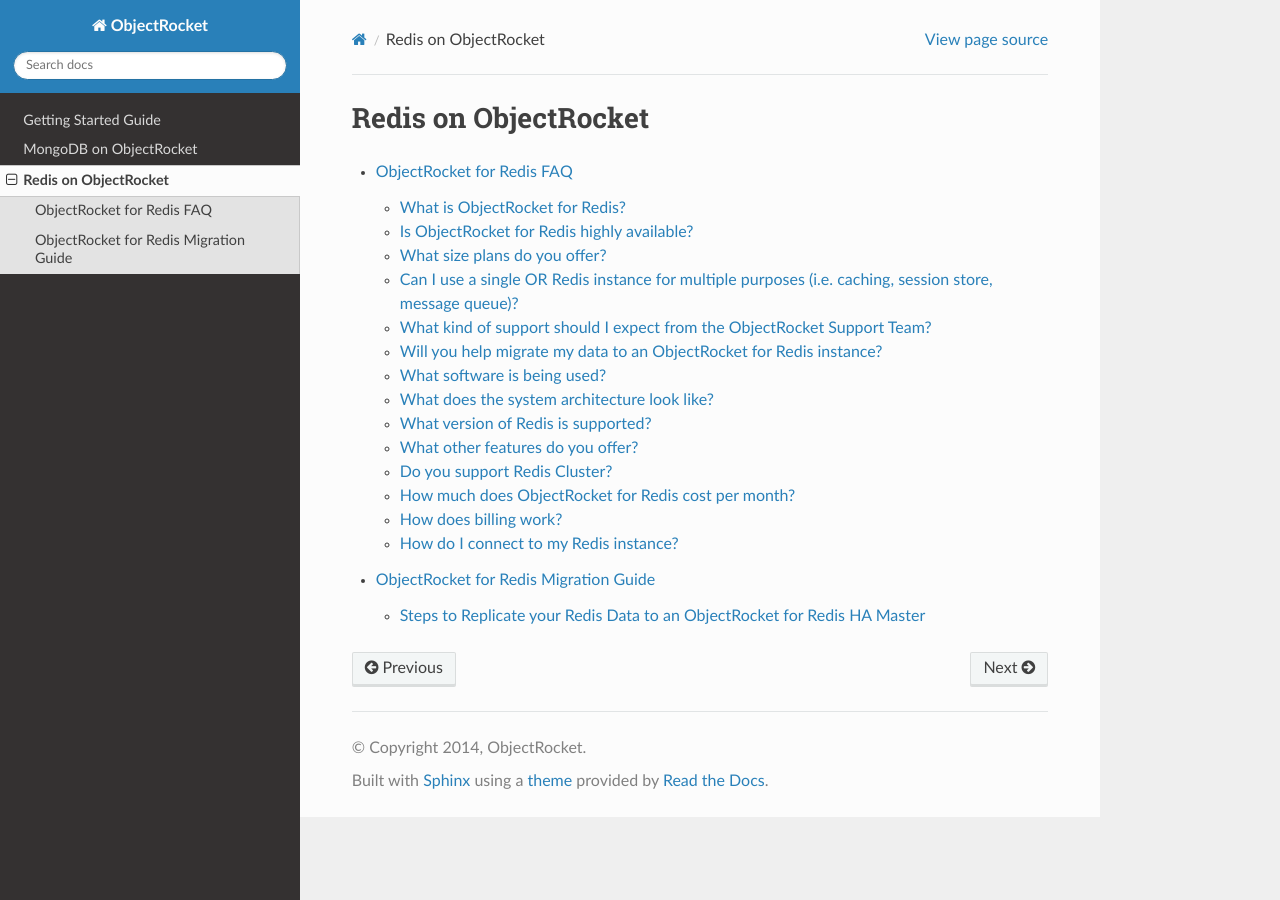
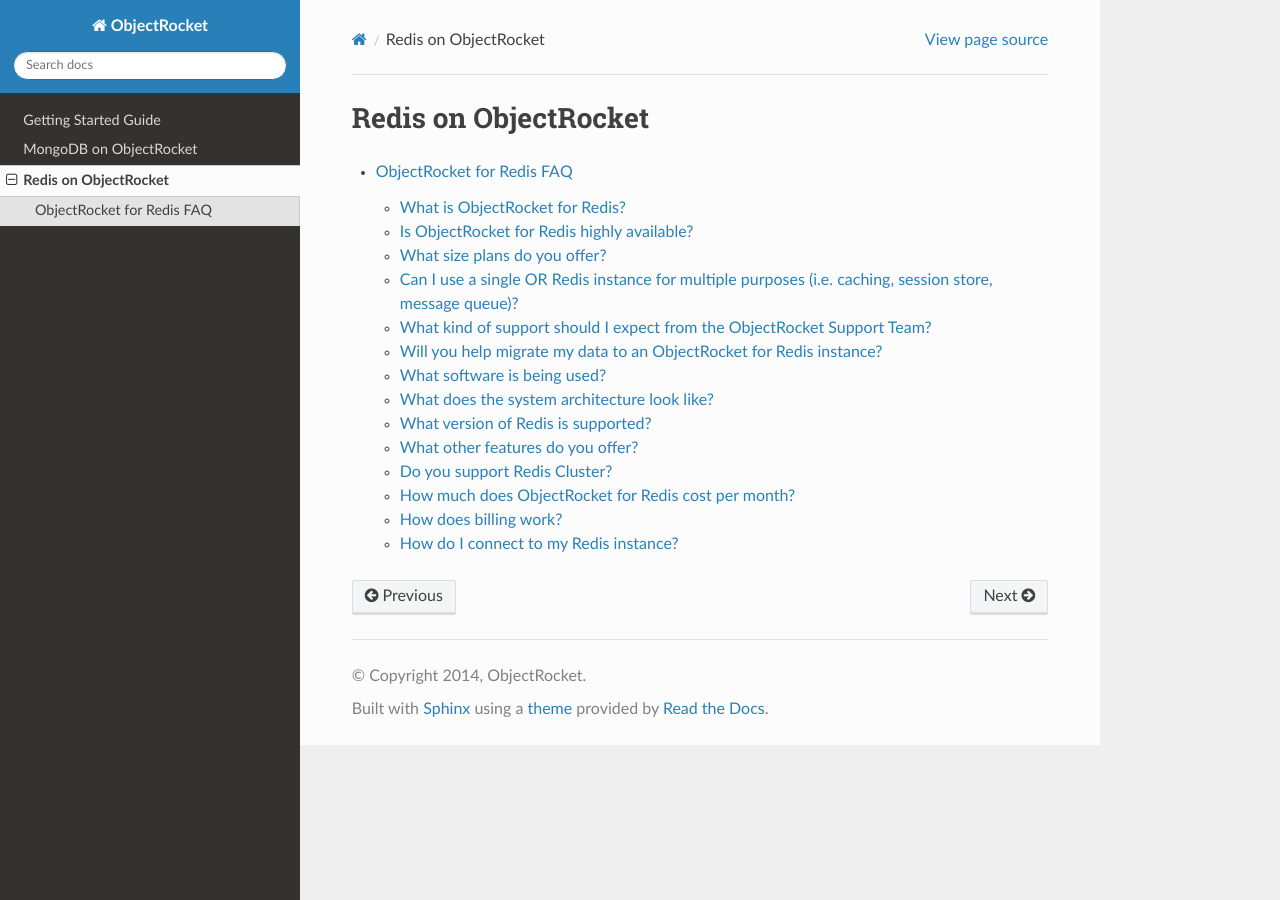
Before and after one commit to zcorleissen/documentation, a Sphinx documentation site: the page built from source/redis.rst, in a window 1280 px wide. Built offline with Sphinx 7.4.7 and the Read the Docs theme 2.0.0, drawn with Linux system fonts in a browser that asks for light colours; some of the changed lines change nothing that is shown.

Commit message:
Remove inaccurate Redis migration information page

```diff
--- a/source/redis.rst
+++ b/source/redis.rst
@@ -5,4 +5,3 @@
    :maxdepth: 2
 
    redis_faq
-   redis_migration
--- a/source/redis_migration.rst
+++ /dev/null
@@ -1,89 +0,0 @@
-ObjectRocket for Redis Migration Guide
-======================================
-
-There are two methods to migrate data from one Redis server to another:
-
-1. Download a .rdb dump and upload it to the new instance - Time consuming; keys will be lost during the time taken to upload the RDB file to the new instance; downtime
-2. Use the Redis native replication functionality to create a slave, sync with the master and switch to the replica when replication is complete - downtime is kept to a minimum; simple to run
-
-Steps to Replicate your Redis Data to an ObjectRocket for Redis HA Master
-^^^^^^^^^^^^^^^^^^^^^^^^^^^^^^^^^^^^^^^^^^^^^^^^^^^^^^^^^^^^^^^^^^^^^^^^^
-
-Redis replication is a very simple to use and configure and allows Redis slave servers to be exact copies of master servers.
-
-Requirements:
-
-* Existing new ObjectRocket for Redis HA setup in place
-* "Old" instance reachable from the new setup (specifically the master)
-* IP and Port for old instance
-
-Procedure:
-
-* Connect to the new master via the redis-cli (or a client library such as redis-py)
-* Issue the SLAVEOF command such as "SLAVEOF existingip:existingport"
-
-At this point the new master will also be a slave of the old master.
-
-.. code-block:: bash
-
-	redis-cli> SLAVEOF 127.0.0.1 6739
-
-If your master has a password via requirepass, you need to configure the slave to use that password in all sync operations. To do it on a running instance, use redis-cli and type:
-
-.. code-block:: bash
-
-	redis-cli> config set masterauth <password>
-
-The larger the dataset the longer the sync will take. One way to monitor it is to check the replication information. It will look something like this:
-
-.. code-block:: bash
-
-	redis-cli> info replication
-	# Replication
-	role:slave
-	master_host:127.0.0.1
-	master_port:6379
-	master_link_status:up
-	master_last_io_seconds_ago:0
-	master_sync_in_progress:0
-	slave_repl_offset:17887014
-	slave_priority:100
-	slave_read_only:1
-	connected_slaves:0
-	master_repl_offset:0
-	repl_backlog_active:0
-	repl_backlog_size:1048576
-	repl_backlog_first_byte_offset:4430626
-	repl_backlog_histlen:1048576
-
-The specific value we are looking for here is "master_sync_in_progress". It is an integer version of a boolean where 0 means not currently syncing and 1 means sync is in progress. Once the sync is complete the data has been replicated to the new master (which will also be replicated to the new slave).
-
-You may also wish to run the DBSIZE command to return the number of keys in both databases to check they match:
-
-.. code-block:: bash
-
-	redis-cli> DBSIZE
-	(integer) 167,988
-
-Next set a key in the master:
-
-.. code-block:: bash
-
-	redis-cli> SET replicated:test true
-	OK
-
-...and check that it replicated to the slave:
-
-.. code-block:: bash
-
-	redis-cli> GET replicated:test
-	"true"
-
-Next issue the following on the slave and it will be your new Highly Available ObjectRocket for Redis Master
-
-.. code-block:: bash
-
-	redis-cli> SLAVEOF NO ONE
-
-Don't forget to point your application to this new master instance and destroy the old master at your discretion!
-As always, don't hesitate to contact support@objectrocket or create a ticket if you're having issues or need extra guidance when migrating your data.
```
